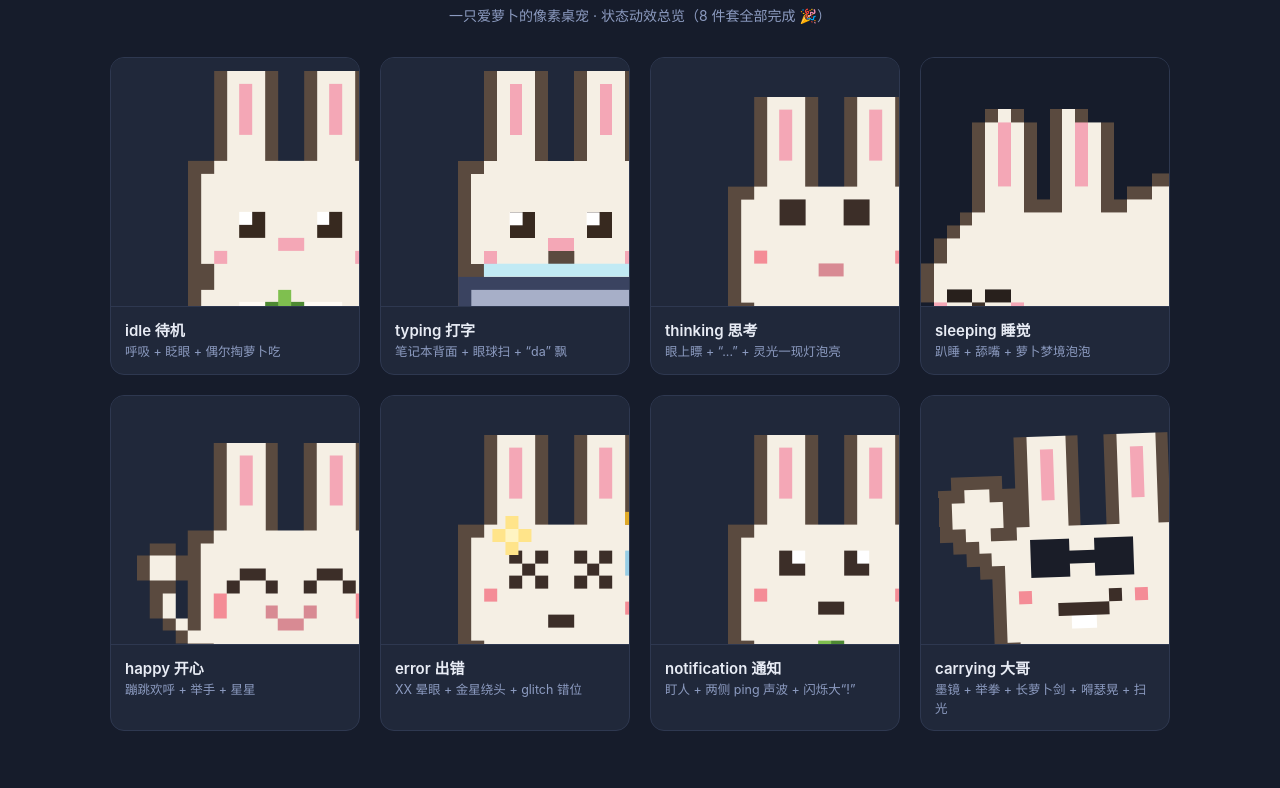
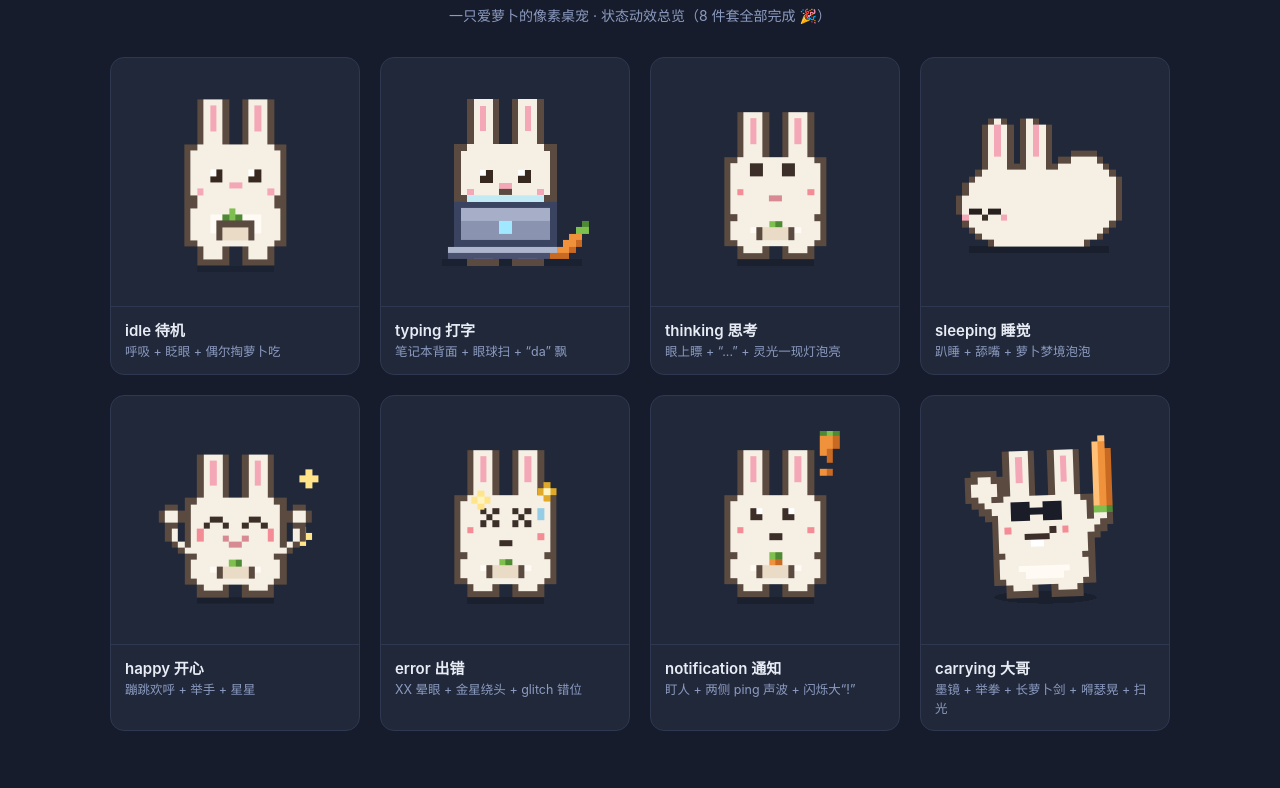
Before and after one commit to SANABI-LL/Lawrie, a plain HTML site: page index.html in a window 1280 px wide. Shown: the part 83-871 px from the top of the page. Drawn offline with Linux system fonts and the light colour scheme.

Commit message:
index overview: scale each state to fit its card
Inject a card-relative --pixel-size into each iframe on load (default is 360px,
which overflowed the ~240px cards and clipped the rabbit with scrollbars); also
make the iframe background transparent and hide overflow. Same-origin works on
Pages (https).

Co-Authored-By: Claude Opus 4.8 <noreply@anthropic.com>

```diff
--- a/index.html
+++ b/index.html
@@ -49,14 +49,34 @@
       ["rabbit-carrying.svg.html",    "carrying 大哥", "墨镜 + 举拳 + 长萝卜剑 + 嘚瑟晃 + 扫光"],
     ];
     const grid = document.getElementById("grid");
+    // 让每个状态的像素兔按卡片大小缩放，完整落在框内（默认 --pixel-size 是 360px，会溢出）
+    function fit(iframe) {
+      try {
+        const d = iframe.contentDocument;
+        const w = iframe.clientWidth || 240;
+        d.documentElement.style.setProperty('--pixel-size', Math.round(w * 0.72) + 'px', 'important');
+        d.documentElement.style.background = 'transparent';
+        d.body.style.background = 'transparent';
+        d.documentElement.style.overflow = 'hidden';
+        d.body.style.overflow = 'hidden';
+      } catch (e) { /* file:// 跨源访问会被拦，Pages(https 同源)下正常 */ }
+    }
     for (const [file, name, desc] of states) {
       const card = document.createElement("div");
       card.className = "card";
-      card.innerHTML =
-        '<iframe loading="lazy" src="' + file + '" title="' + name + '"></iframe>' +
-        '<div class="meta"><div class="name">' + name + '</div>' +
-        '<div class="desc">' + desc + '</div></div>';
+      const iframe = document.createElement("iframe");
+      iframe.loading = "lazy";
+      iframe.title = name;
+      iframe.addEventListener("load", () => fit(iframe));
+      iframe.src = file;
+      const meta = document.createElement("div");
+      meta.className = "meta";
+      meta.innerHTML = '<div class="name">' + name + '</div><div class="desc">' + desc + '</div>';
+      card.appendChild(iframe);
+      card.appendChild(meta);
       grid.appendChild(card);
+      // 窗口尺寸变化时重新贴合
+      window.addEventListener("resize", () => fit(iframe));
     }
   </script>
 </body>
```
